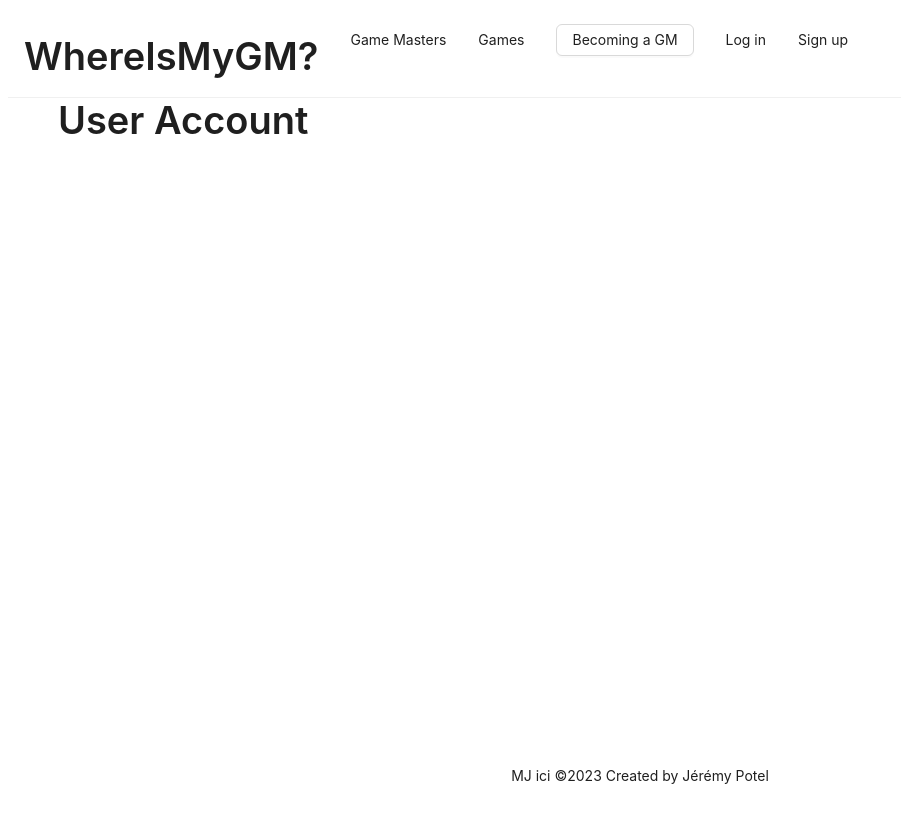
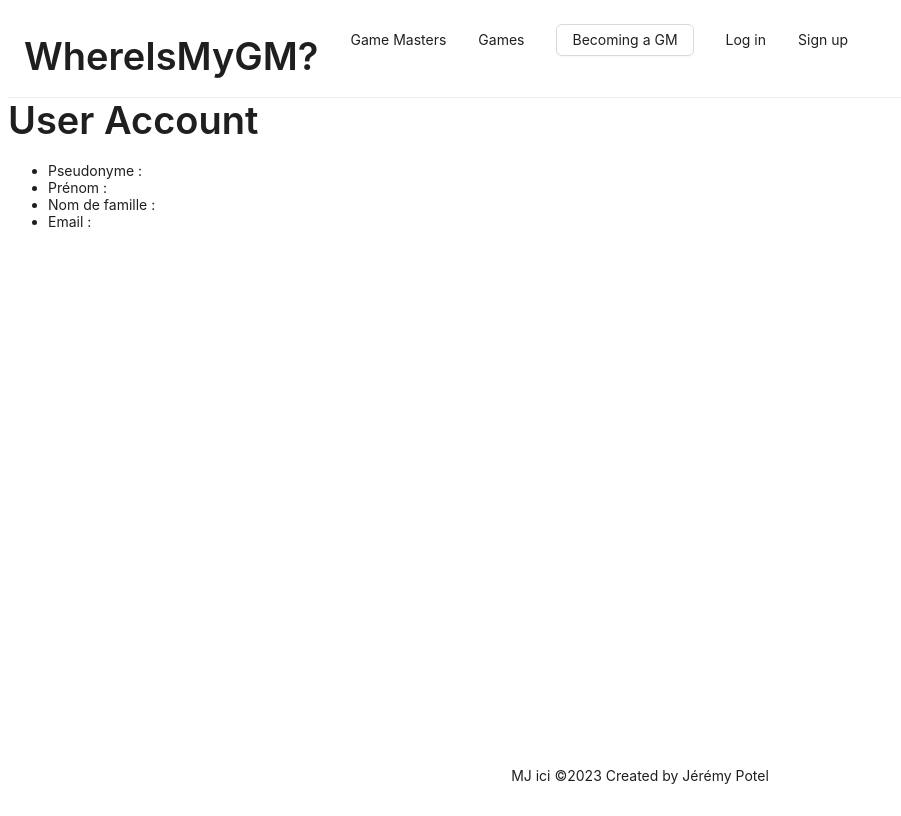
Before and after one commit to JPotel38/WhereIsMyGM, a React (Create React App) app in the folder src/front/: page /account in a window 1280 px wide. Shown: the whole page, without its empty margins (0-901 px from the left). Built offline with nearby package versions, Linux system fonts and the light colour scheme.

Commit message:
feat: User Account Beta

```diff
--- a/src/front/src/pages/Account.tsx
+++ b/src/front/src/pages/Account.tsx
@@ -1,15 +1,44 @@
-import React from 'react';
+import React, {useContext, useEffect, useState} from 'react';
 import '../App.scss';
 import Title from "antd/es/typography/Title";
 import {Content} from "antd/es/layout/layout";
-
+import {authContext} from "../AuthContext";
+import {IUser} from "../interfaces/UserInterface";
 
 function Account() {
+    const {auth, setAuthData} = useContext(authContext);
+    const [userData, setUserData] = useState<IUser>({
+        email: "",
+        userPseudo: "",
+        firstName: "",
+        lastName: "",
+        password: "",
+        profilePicture: "",
+        address: {
+            city: "",
+            departement: "",
+            postalCode: "",
+            region: "",
+            country: ""
+        },
+    });
+
+    useEffect(() => {
+        if (auth.data) {
+            setUserData(auth.data.user)
+        }
+    }, []);
 
     return (
-        <Content style={{padding: '0 50px'}}>
-            <Title>User Account</Title>
-        </Content>
+            <Content>
+                <Title>User Account</Title>
+            <ul>
+                <li>Pseudonyme : {userData.userPseudo}</li>
+                <li>Prénom : {userData.firstName}</li>
+                <li>Nom de famille : {userData.lastName}</li>
+                <li>Email : {userData.email}</li>
+            </ul>
+            </Content>
     )
 }
 
```
Also changed, not shown: src/front/src/interfaces/UserInterface.ts (+7 -7 lines).
